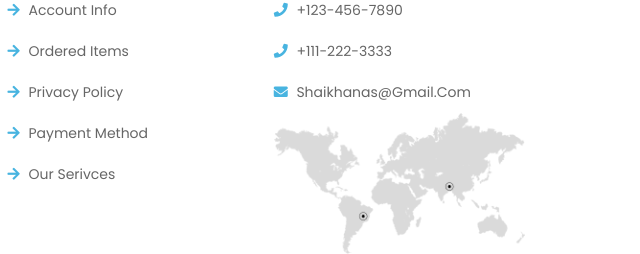
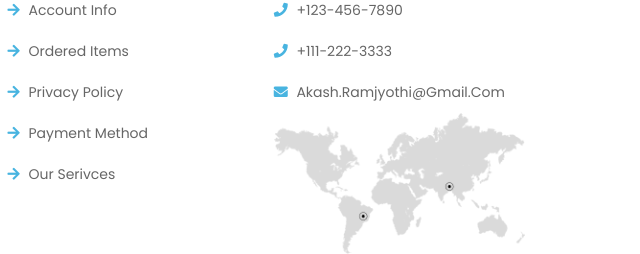
Before and after one commit to Akash-Ramjyothi/BooKart.com, a plain HTML site: page index.html in a window 1280 px wide. Shown: the part 4122-4376 px from the top of the page, 640-1280 px from the left. Drawn offline with nearby package versions, Linux system fonts and the light colour scheme.

Commit message:
Minor Fixes

```diff
--- a/index.html
+++ b/index.html
@@ -772,7 +772,7 @@
             <h3>contact info</h3>
             <a href="#"> <i class="fas fa-phone"></i> +123-456-7890 </a>
             <a href="#"> <i class="fas fa-phone"></i> +111-222-3333 </a>
-            <a href="#"> <i class="fas fa-envelope"></i> shaikhanas@gmail.com </a>
+            <a href="#"> <i class="fas fa-envelope"></i> akash.ramjyothi@gmail.com </a>
             <img src="image/worldmap.png" class="map" alt="">
         </div>
 
```
